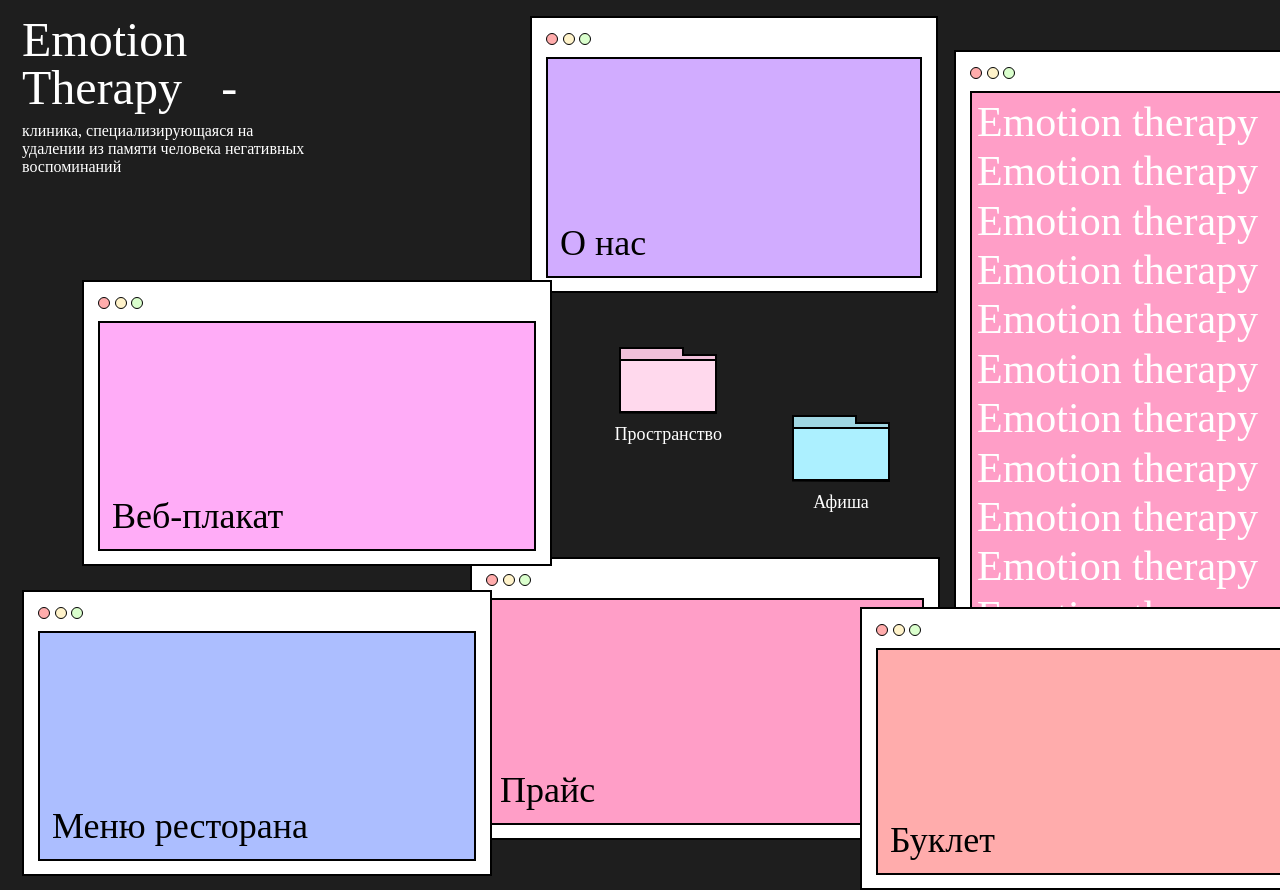
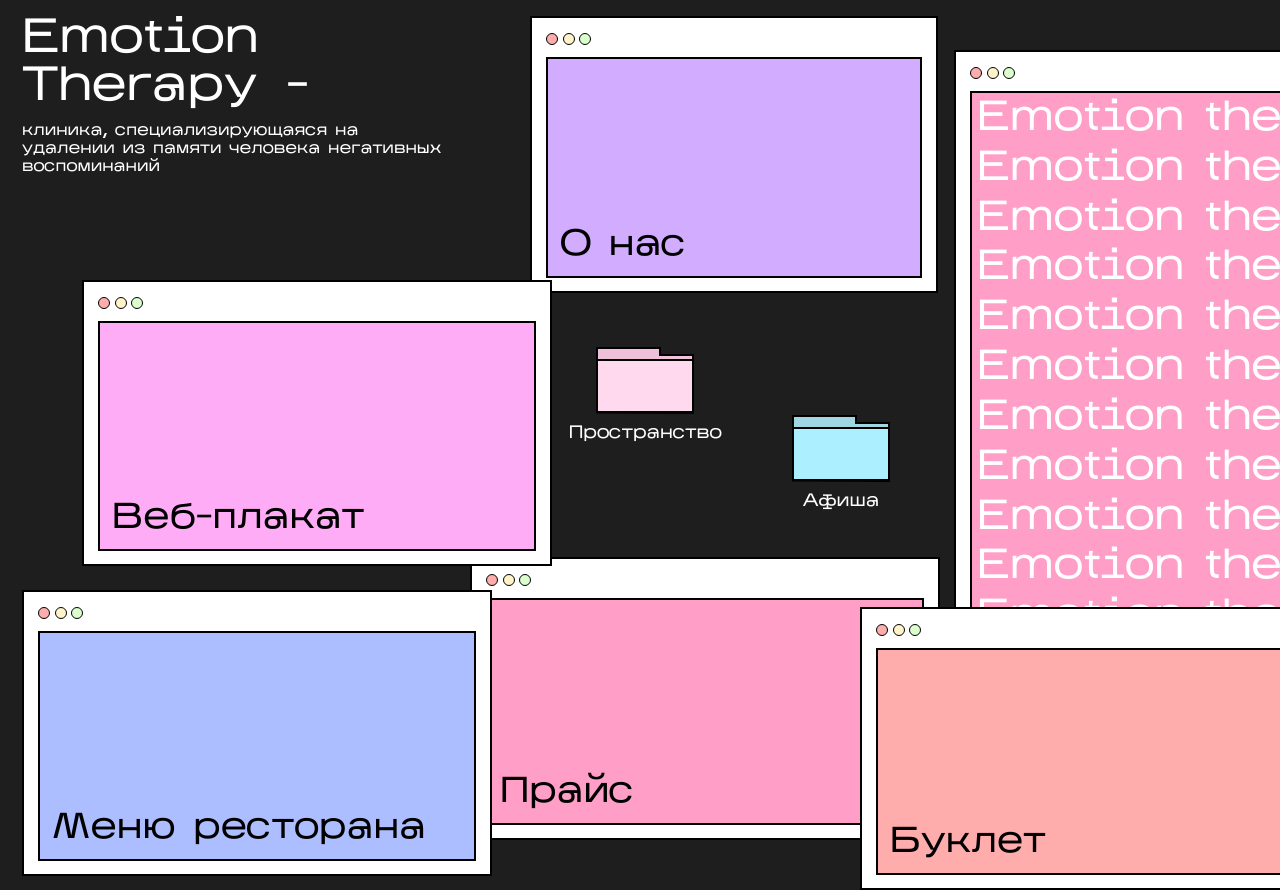
Before and after one commit to neizvestnaya071102/promosite.emotiontherapy, a plain HTML site: page index.html in a window 1280 px wide. Shown: the top 890 px of the page. Drawn offline with Linux system fonts and the light colour scheme; the site is published under a folder, as on GitHub Pages, so addresses that start at the root find nothing.

Commit message:
Update style.css

```diff
--- a/style.css
+++ b/style.css
@@ -1,6 +1,6 @@
 @font-face {
   font-family: "Tone";
-  src: url("/fonts/Kharkiv Tone 04.10.2020.ttf");
+  src: url("fonts/Kharkiv Tone 04.10.2020.ttf");
 }
 * {
   box-sizing: border-box;
```
